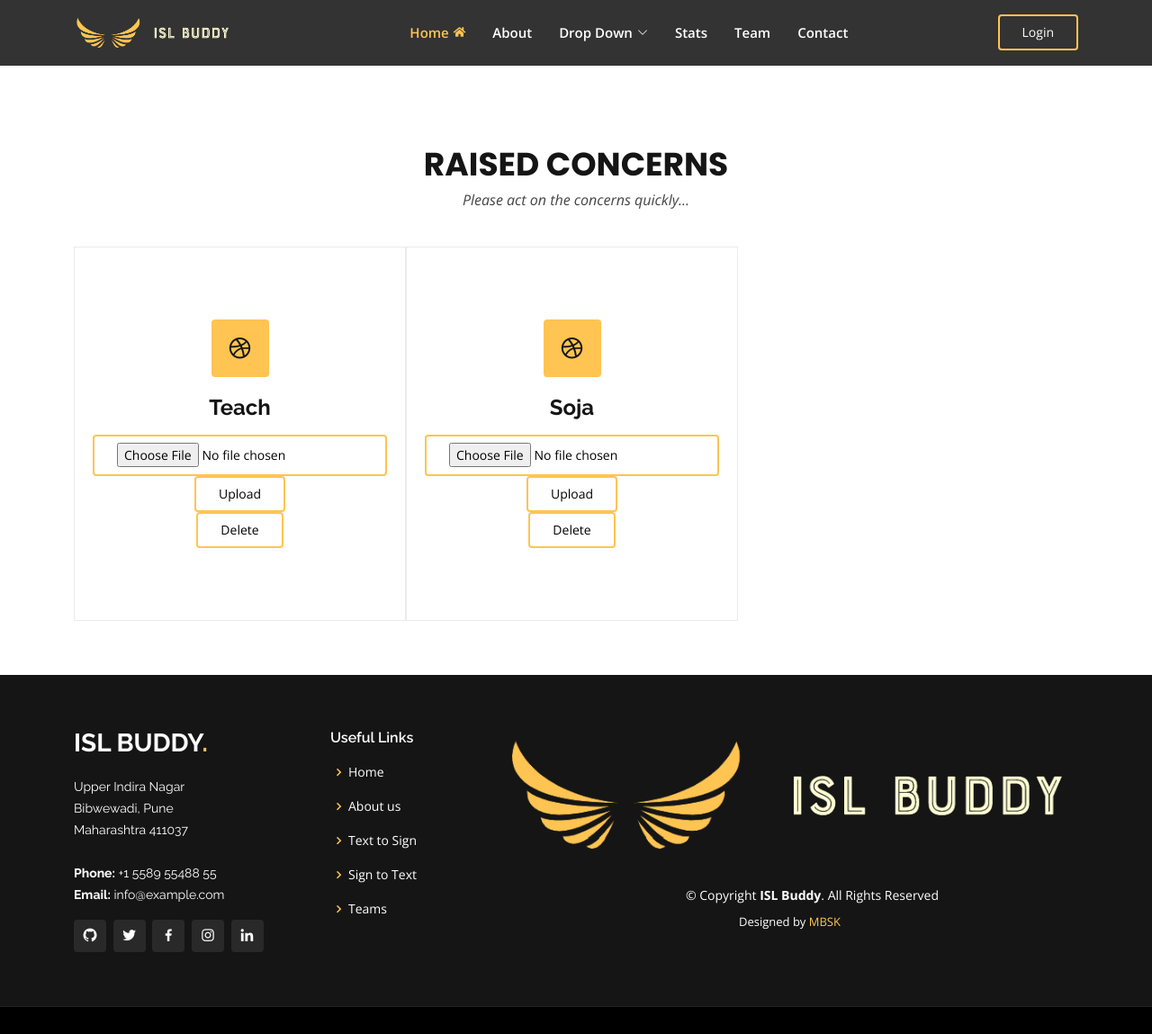
After one commit to KishanPartani/Sign-Language-Communication, a Flask app: page /inter in a window 1280 px wide. The commit adds this page. Shown: the whole page at 90% size. Run offline with Flask 2, Linux system fonts and the light colour scheme; parts of the project's set-up code (start-up, migrations or seed data) failed here and were passed over; some libraries are stand-ins or nearby versions.

Commit message:
Human intervention in progress

```diff
--- a/app.py
+++ b/app.py
@@ -4,12 +4,16 @@ from flask_cors import CORS, cross_origin
 from flask_bcrypt import Bcrypt
 from Helpers import text2gest as tg
 #from Helpers import gest2text as gt
+from Helpers import cartoonize as ct
+import intervention as it
 import os
 import sys
 from nltk.stem import WordNetLemmatizer
 import cv2
 import webbrowser
 from tensorflow import keras
+from csv import writer
+import csv
 
 app = Flask(__name__)
 bcrypt = Bcrypt(app)
@@ -72,6 +76,7 @@ def text_gest():
     text = word_Lemmatized.lemmatize(text)
     ls = tg.datalist()
     print(ls)
+    """
     if(text == 'Bye'):
         print('Good Bye !!')
         exit
@@ -80,15 +85,71 @@ def text_gest():
         #cap = cv2.VideoCapture('static/dataset/'+ text + '.mp4')
         video = '../static/cartdata/cart'+text+'.mp4'
     #Human Intervention Part
+
     else:
-        print("Sorry, currently we don't have the word in our back end !")
+        print("Sorry, currently we don't have the word in our back end !")"""
+    word = it.similarWords(text)
+
+    if(len(word) != 0):
+        video = '../static/cartdata/cart'+word[0]+'.mp4'
+        return render_template('index.html', video=video)
+    else:
+        with open('data.csv', 'a') as fp:
+            writer_object = writer(fp)
+            lt = []
+            lt.append(text)
+            writer_object.writerow(lt)
+            fp.close()
+        return render_template('index.html')
     #return Response(tg.gen_frames(cap), mimetype='multipart/x-mixed-replace; boundary=frame')
-    return render_template('index.html', video=video, alert='working')
 
 """@app.route("/gest_text", methods=['GET', 'POST'])
 def gest_text():
     model = gt.model"""
 
+@app.route("/inter", methods=['GET', 'POST'])
+def inter():
+    #if email not in session:
+     #   return render_template('login.html')
+    rows = []
+    with open('data.csv', 'r') as fp:
+        csvreader = csv.reader(fp)
+        for row in csvreader:
+            rows.append(row)
+    print(rows)
+    return render_template('human-intervention.html', rows = rows)
+
+@app.route("/uploadvideo/<file_name>", methods=['GET', 'POST'])
+def download(file_name):
+    rows = []
+    print('debuggggg')
+    print(file_name)
+    temp = []
+    temp.append(file_name)
+    with open('data.csv', 'r') as fp:
+        csvreader = csv.reader(fp)
+        for row in csvreader:
+            rows.append(row)
+    print(rows)
+    rows.remove(temp)
+    with open('data.csv', 'w', newline='') as fw:
+        writerobj = writer(fw)
+        writerobj.writerows(rows)
+        fw.close()
+    if(request.method == 'POST'):
+        file = request.files['f1']
+        file.save("./static/newdata/"+ str(file_name)+ ".mp4")
+    inf = str(file_name) + '.mp4'
+    outf = 'cart'+ str(file_name) + '.mp4'
+    print("debugggggggggggg" ,outf)
+    ct.cartoonize(inf, outf, 0, 10)
+    return redirect('/inter')
+
+
+@app.route("/intervention", methods=['GET', 'POST'])
+def human_intervention():
+    return
+
 if __name__ == "__main__":
     print('Server Started !!')
     app.run(debug=True, use_reloader=False)
--- /dev/null
+++ b/data.csv
@@ -0,0 +1,2 @@
+Teach
+Soja
--- a/intervention.py
+++ b/intervention.py
@@ -1,4 +1,5 @@
 import os
+import difflib
 #import spacy
 #nlp = spacy.load('en_core_web_md')
 
@@ -18,19 +19,12 @@ with open (filename, 'r') as fp:
     csvreader = csv.reader(fp)
     for row in csvreader:
         rows.append(row)"""
+
 def similarWords(word):
     max_similarity = 0
     ls = datalist()
-    syn1 = wordnet.synsets(word)[0]
-    for i in ls:
-        syn2 = wordnet.synsets(i)[0]
-        similarity = syn1.wup_similarity(syn2)
-        print(similarity)
-        if similarity > max_similarity:
-            max_similarity = similarity
-            similarity_name = i
-    if(max_similarity > 0.75):
-        return similarity_name
-    return ''
+    print(ls)
+    #ls.remove('cartoonize')
+    return difflib.get_close_matches(word, ls)
 
-print(similarWords('Mali'))
+print(similarWords('afirca'))
--- /dev/null
+++ b/templates/human-intervention.html
@@ -0,0 +1,230 @@
+<!DOCTYPE html>
+<html lang="en">
+  <head>
+    <meta charset="utf-8" />
+    <meta content="width=device-width, initial-scale=1.0" name="viewport" />
+
+    <title>Human Intervention</title>
+    <meta content="" name="description" />
+    <meta content="" name="keywords" />
+
+    <!-- Favicons -->
+    <link href="../static/assets/img/favicon.png" rel="icon" />
+    <link href="../static/assets/img/apple-touch-icon.png" rel="apple-touch-icon" />
+
+    <!-- Google Fonts -->
+    <link
+      href="https://fonts.googleapis.com/css?family=Open+Sans:300,300i,400,400i,600,600i,700,700i|Raleway:300,300i,400,400i,500,500i,600,600i,700,700i|Poppins:300,300i,400,400i,500,500i,600,600i,700,700i"
+      rel="stylesheet"
+    />
+
+    <!-- Vendor CSS Files -->
+    <link href="../static/assets/vendor/aos/aos.css" rel="stylesheet" />
+    <link
+      href="../static/assets/vendor/bootstrap/css/bootstrap.min.css"
+      rel="stylesheet"
+    />
+    <link
+      href="../static/assets/vendor/bootstrap-icons/bootstrap-icons.css"
+      rel="stylesheet"
+    />
+    <link href="../static/assets/vendor/boxicons/css/boxicons.min.css" rel="stylesheet" />
+    <link
+      href="../static/assets/vendor/glightbox/css/glightbox.min.css"
+      rel="stylesheet"
+    />
+    <link href="../static/assets/vendor/remixicon/remixicon.css" rel="stylesheet" />
+    <link href="../static/assets/vendor/swiper/swiper-bundle.min.css" rel="stylesheet" />
+    <link
+      rel="stylesheet"
+      href="https://pro.fontawesome.com/releases/v5.10.0/css/all.css"
+      integrity="sha384-AYmEC3Yw5cVb3ZcuHtOA93w35dYTsvhLPVnYs9eStHfGJvOvKxVfELGroGkvsg+p"
+      crossorigin="anonymous"
+    />
+
+    <link rel="preconnect" href="https://fonts.googleapis.com" />
+    <link rel="preconnect" href="https://fonts.gstatic.com" crossorigin />
+    <link
+      href="https://fonts.googleapis.com/css2?family=Kanit:wght@500&display=swap"
+      rel="stylesheet"
+    />
+    <!-- Template Main CSS File -->
+    <link href="../static/assets/css/style.css" rel="stylesheet" />
+  </head>
+  <body>
+    <!-- ======= Header ======= -->
+    <header
+      id="header"
+      class="fixed-top"
+      style="background: rgba(0, 0, 0, 0.8)"
+    >
+      <div
+        class="container d-flex align-items-center justify-content-lg-between"
+      >
+        <h1 class="logo me-auto me-lg-0">
+          <a href="index.html"><img src="../static/assets/img/icon.png" /></a>
+        </h1>
+
+        <nav id="navbar" class="navbar order-last order-lg-0">
+          <ul>
+            <li>
+              <a class="nav-link scrollto active" href="index.html#hero"
+                >Home <i class="fa fa-home icon-white" aria-hidden="true"></i
+              ></a>
+            </li>
+            <li>
+              <a class="nav-link scrollto" href="index.html#about">About</a>
+            </li>
+            <li class="dropdown">
+              <a href="#"
+                ><span>Drop Down</span> <i class="bi bi-chevron-down"></i
+              ></a>
+              <ul>
+                <li><a href="index.html#text2sign">Text to Sign</a></li>
+                <li><a href="index.html#sign2text">Sign to Text</a></li>
+              </ul>
+            </li>
+            <li>
+              <a class="nav-link scrollto" href="index.html#cta">Stats</a>
+            </li>
+            <li>
+              <a class="nav-link scrollto" href="index.html#team">Team</a>
+            </li>
+
+            <li>
+              <a class="nav-link scrollto" href="index.html#contact">Contact</a>
+            </li>
+          </ul>
+          <i class="bi bi-list mobile-nav-toggle"></i>
+        </nav>
+        <!-- .navbar -->
+
+        <a href="login.html" class="get-started-btn scrollto">Login</a>
+      </div>
+    </header>
+    <!-- End Header -->
+
+    <section id="services" class="services">
+      <div class="container aos-init aos-animate" data-aos="fade-up">
+        <div class="section-title">
+          <center>
+            <p style="padding-top: 6rem">Raised Concerns</p>
+            <em>Please act on the concerns quickly...</em>
+          </center>
+        </div>
+
+        <div class="row">
+          <div
+            class="
+              col-lg-4 col-md-6
+              d-flex
+              align-items-stretch
+              aos-init aos-animate
+            "
+            data-aos="zoom-in"
+            data-aos-delay="100"
+          >
+            {% for i in rows %}
+            <div class="icon-box">
+              <div class="icon"><i class="bx bxl-dribbble"></i></div>
+              <h4><a href=""> {{ i[0] }}</a></h4>
+              <div class="row">
+                <div class="col-12">
+                  <form action="/uploadvideo/{{i[0]}}" method="post" enctype="multipart/form-data">
+                    <input type="file" class="btn get-started-btn" style="color: black" name = "f1" id="f1">
+                  </input>
+                  <button class="btn get-started-btn" style="color: black" type="submit">
+                    Upload
+                  </button>
+                  </form>
+                </div>
+                <div class="offset-3 col-6">
+                  <form action="">
+                    <button class="btn get-started-btn" style="color: black">
+                      Delete
+                    </button>
+                  </form>
+                </div>
+              </div>
+            </div>
+            {% endfor %}
+          </div>
+        </div>
+      </div>
+    </section>
+
+    <!-- ======= Footer ======= -->
+    <footer id="footer">
+      <div class="footer-top">
+        <div class="container">
+          <div class="row">
+            <div class="col-lg-3 col-md-6">
+              <div class="footer-info">
+                <h3>ISL Buddy<span>.</span></h3>
+                <p>
+                  Upper Indira Nagar<br />
+                  Bibwewadi, Pune<br />
+                  Maharashtra 411037 <br /><br />
+                  <strong>Phone:</strong> +1 5589 55488 55<br />
+                  <strong>Email:</strong> info@example.com<br />
+                </p>
+                <div class="social-links mt-3">
+                  <a href="#" class="google-plus"
+                    ><i class="bx bxl-github"></i
+                  ></a>
+                  <a href="#" class="twitter"><i class="bx bxl-twitter"></i></a>
+                  <a href="#" class="facebook"
+                    ><i class="bx bxl-facebook"></i
+                  ></a>
+                  <a href="#" class="instagram"
+                    ><i class="bx bxl-instagram"></i
+                  ></a>
+
+                  <a href="#" class="linkedin"
+                    ><i class="bx bxl-linkedin"></i
+                  ></a>
+                </div>
+              </div>
+            </div>
+
+            <div class="col-lg-2 col-md-6 footer-links">
+              <h4>Useful Links</h4>
+              <ul>
+                <li>
+                  <i class="bx bx-chevron-right"></i> <a href="#">Home</a>
+                </li>
+                <li>
+                  <i class="bx bx-chevron-right"></i>
+                  <a href="#about">About us</a>
+                </li>
+                <li>
+                  <i class="bx bx-chevron-right"></i>
+                  <a href="#text2sign">Text to Sign </a>
+                </li>
+                <li>
+                  <i class="bx bx-chevron-right"></i>
+                  <a href="#sign2text">Sign to Text</a>
+                </li>
+                <li>
+                  <i class="bx bx-chevron-right"></i>
+                  <a href="#team">Teams</a>
+                </li>
+              </ul>
+            </div>
+
+            <div class="col-lg-7">
+              <img src="../static/assets/img/icon.png" class="img-fluid" />
+
+              <div class="copyright" style="align-items: center">
+                &copy; Copyright <strong><span>ISL Buddy</span></strong
+                >. All Rights Reserved
+              </div>
+              <div class="credits">Designed by <a href="">MBSK</a></div>
+            </div>
+          </div>
+        </div>
+      </div>
+    </footer>
+    <!-- End Footer -->
+  </body>
+</html>
--- a/templates/index.html
+++ b/templates/index.html
@@ -128,7 +128,7 @@
           <div class="col-xl-2 col-md-4">
             <div class="icon-box">
               <i class="ri-calendar-todo-line"></i>
-              <h3><a href="">Human Intervention</a></h3>
+              <h3><a href="/inter">Human Intervention</a></h3>
             </div>
           </div>
           <!-- <div class="col-xl-2 col-md-4">
@@ -227,7 +227,6 @@
           <div class="row zoom" style="background-color: #ebe7e4">
 
             {% if video %}
-            <h3>{{alert}}</h3>
             <div class="col-lg-6">
               <video
                 width="100%"
```
Also changed, not shown: Helpers/cartoonize.py (renamed from static/dataset/cartoonize.py, +4 -4 lines), 6 other files.
